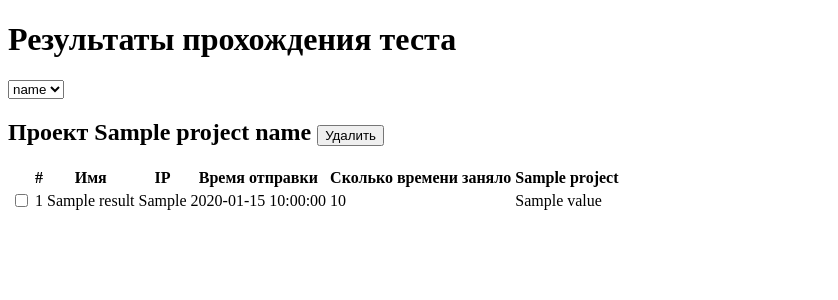
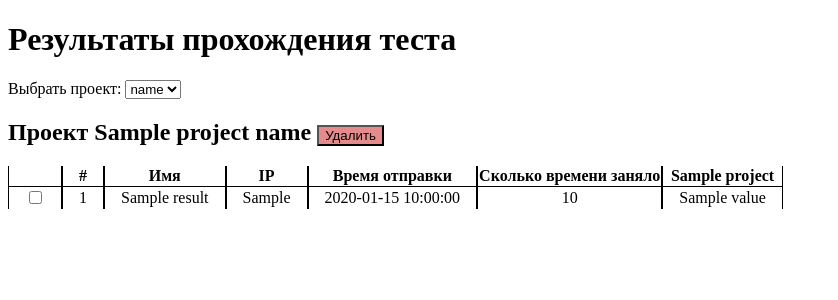
Before and after one commit to Mikan-DS/PsyGamesApi, a Flask app: template templates/view-test-results.html in a window 1280 px wide. Shown: the top 300 px of the page, without its empty margins (0-838 px from the left). Run offline with Flask 3, Linux system fonts and the light colour scheme; tables that the repository leaves empty hold one stand-in row (values such as "Sample post"); the template is opened without the code that fills it: values that come from a table or form of the project are taken from there, most other values are stand-ins (such as "Sample title", 1, 10 or a date in 2020).

Commit message:
delete test and style

```diff
--- a/templates/view-test-results.html
+++ b/templates/view-test-results.html
@@ -2,16 +2,48 @@
 <html>
 <head>
     <title>Список проектов</title>
+
+    <style>
+        .btn-danger {
+            background-color: #e58b8b;
+        }
+
+        table {
+            {#width: 100%;#}
+            border-spacing: 0;
+            {#border-left: 1px solid black;#}
+            {#border-right: 1px solid black;#}
+        }
+
+        td {
+            border-left: 1px solid black;
+            border-right: 1px solid black;
+            align-self: center;
+            width: auto;
+            padding-left: 1em;
+            padding-right: 1em;
+            text-align: center;
+        }
+
+        thead>tr>th{
+            border-left: 1px solid black;
+            border-right: 1px solid black;
+            border-bottom: 1px solid black;
+        }
+    </style>
 </head>
 <body>
 <h1>Результаты прохождения теста</h1>
-    <select onchange="location = this.value;">
+Выбрать проект:
+<select onchange="location = this.value;">
     {% for project in projects.keys() %}
        <option value="{{ url_for('psytest_view_results', project_name=project) }}" {% if project == project_name %} selected {% endif %}>
           {{ project }}
        </option>
     {% endfor %}
     </select>
+
+{% if results %}
 
   <form method="POST" action="{{ url_for('delete_results', project_name=project_name)}}" enctype="application/x-www-form-urlencoded">
         {{ form.csrf_token }}
@@ -49,5 +81,11 @@
       </table>
 
   </form>
+{% else %}
+    <h1>
+    На данный момент нет данных по результатам по проекту {{ project_name }}
+    </h1>
+{% endif %}
+
 </body>
 </html>
```
